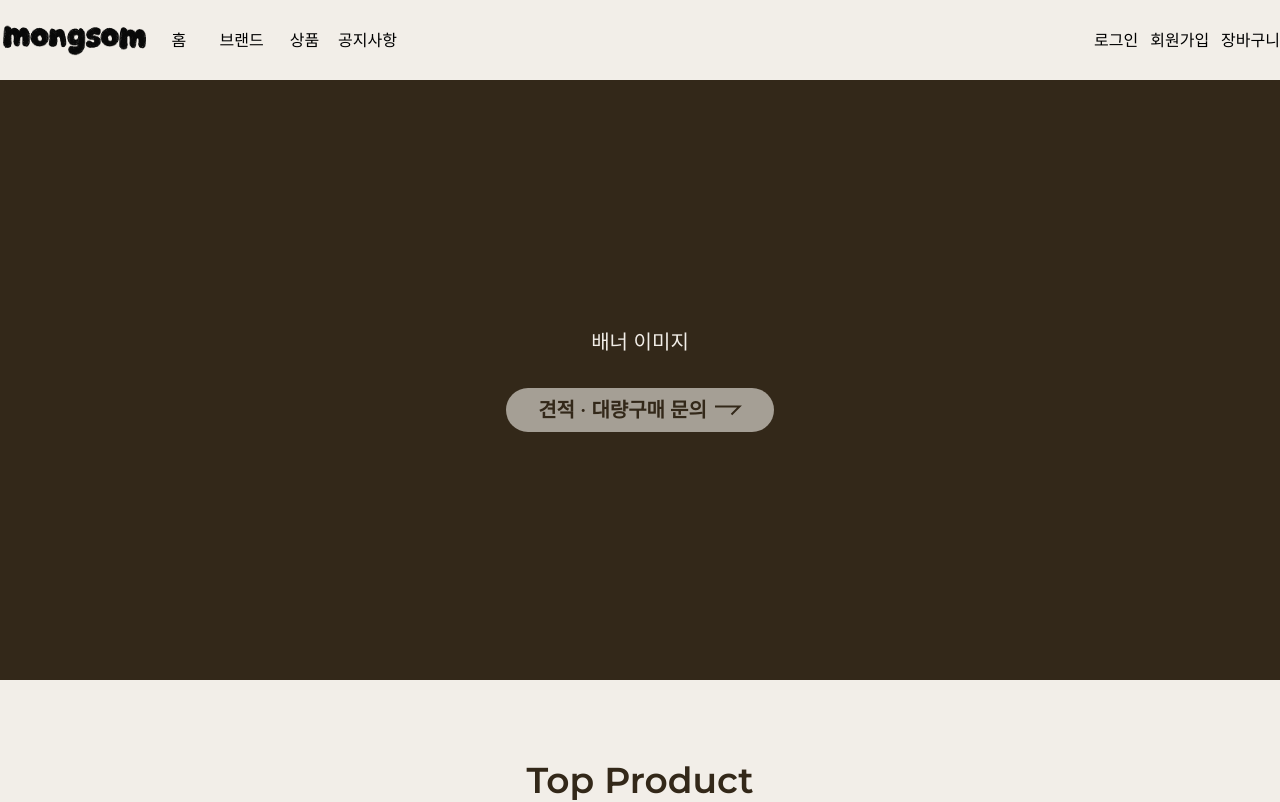
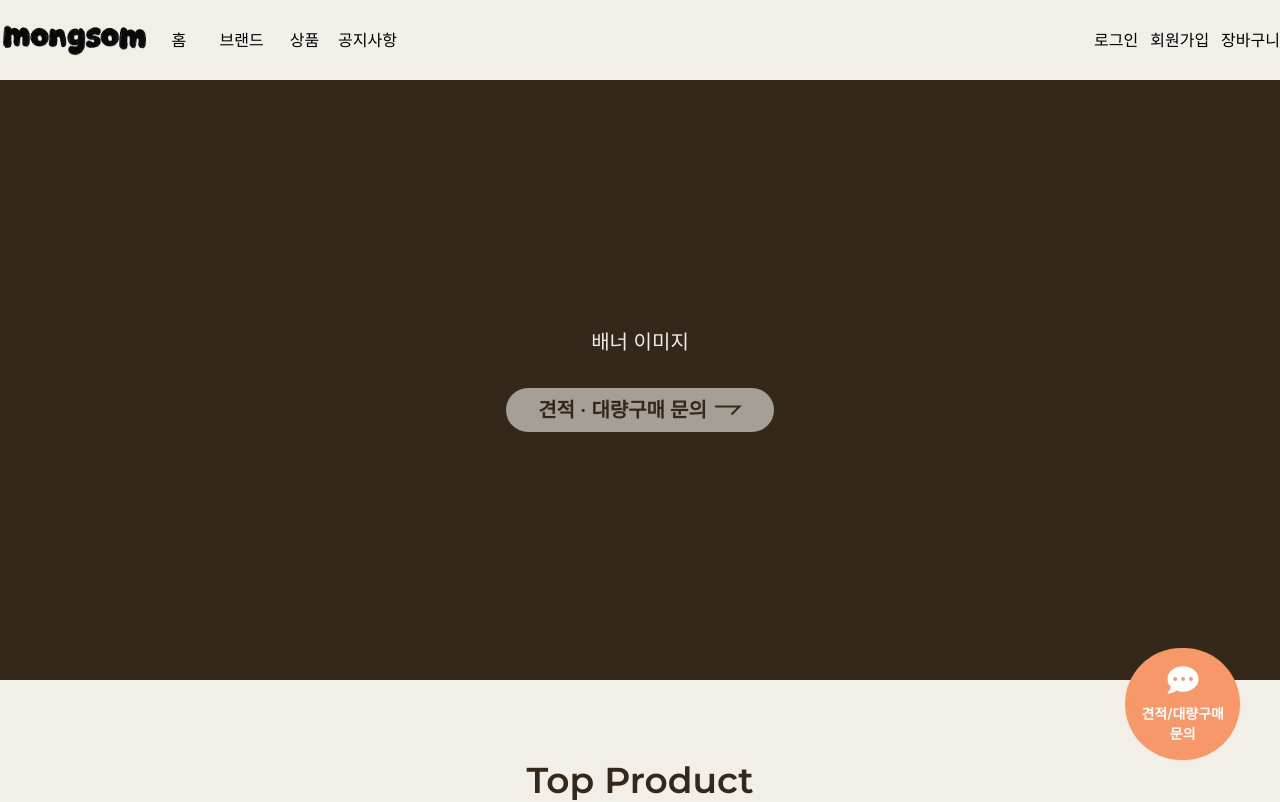
Before and after one commit to dwaf-organization/mongsom, a React (Create React App) app: page / in a window 1280 px wide. Shown: the top 802 px of the page. Built offline with nearby package versions, Linux system fonts and the light colour scheme; a web font is replaced by a local one.

Commit message:
feat: 내정보 텝 생성

```diff
--- /dev/null
+++ b/src/asset/icons/ChatIcon.jsx
@@ -0,0 +1,30 @@
+export default function ChatIcon({ className }) {
+  return (
+    <div className={className}>
+      <svg
+        width='100%'
+        height='100%'
+        viewBox='0 0 49 49'
+        fill='none'
+        xmlns='http://www.w3.org/2000/svg'
+      >
+        <g clip-path='url(#clip0_2309_367)'>
+          <path
+            d='M24.6016 3.40039C11.3453 3.40039 0.601562 12.1285 0.601562 22.9004C0.601562 27.5504 2.60781 31.8066 5.94531 35.1535C4.77344 39.8785 0.854688 44.0879 0.807813 44.1348C0.601562 44.3504 0.545313 44.6691 0.667187 44.9504C0.789062 45.2316 1.05156 45.4004 1.35156 45.4004C7.56719 45.4004 12.2266 42.4191 14.5328 40.5816C17.5984 41.7348 21.0016 42.4004 24.6016 42.4004C37.8578 42.4004 48.6016 33.6723 48.6016 22.9004C48.6016 12.1285 37.8578 3.40039 24.6016 3.40039ZM12.6016 25.9004C10.9422 25.9004 9.60156 24.5598 9.60156 22.9004C9.60156 21.241 10.9422 19.9004 12.6016 19.9004C14.2609 19.9004 15.6016 21.241 15.6016 22.9004C15.6016 24.5598 14.2609 25.9004 12.6016 25.9004ZM24.6016 25.9004C22.9422 25.9004 21.6016 24.5598 21.6016 22.9004C21.6016 21.241 22.9422 19.9004 24.6016 19.9004C26.2609 19.9004 27.6016 21.241 27.6016 22.9004C27.6016 24.5598 26.2609 25.9004 24.6016 25.9004ZM36.6016 25.9004C34.9422 25.9004 33.6016 24.5598 33.6016 22.9004C33.6016 21.241 34.9422 19.9004 36.6016 19.9004C38.2609 19.9004 39.6016 21.241 39.6016 22.9004C39.6016 24.5598 38.2609 25.9004 36.6016 25.9004Z'
+            fill='white'
+          />
+        </g>
+        <defs>
+          <clipPath id='clip0_2309_367'>
+            <rect
+              width='48'
+              height='48'
+              fill='white'
+              transform='translate(0.601562 0.400391)'
+            />
+          </clipPath>
+        </defs>
+      </svg>
+    </div>
+  );
+}
--- /dev/null
+++ b/src/components/ui/ChatFlutingButton.jsx
@@ -0,0 +1,16 @@
+import { Link } from 'react-router-dom';
+
+import ChatIcon from '../../asset/icons/ChatIcon';
+export default function ChatFlutingButton() {
+  return (
+    <div className='fixed bottom-10 right-10 z-50 bg-primary-200 rounded-full'>
+      <Link className='text-white px-4 py-4 rounded-full text-sm flex flex-col items-center gap-2'>
+        <ChatIcon className='w-8 h-8' />
+
+        <span className='text-center font-semibold'>
+          견적/대량구매 <br /> 문의
+        </span>
+      </Link>
+    </div>
+  );
+}
--- a/src/components/ui/SignUp/FormField.jsx
+++ b/src/components/ui/SignUp/FormField.jsx
@@ -33,7 +33,9 @@ export default function FormField({
           />
         )}
       </label>
-      <span>{message}</span>
+      <span className='text-left pl-[170px] text-sm text-gray-500'>
+        {message}
+      </span>
       {error && <p className='text-red-500 text-xs ml-[110px]'>{error}</p>}
     </div>
   );
--- /dev/null
+++ b/src/components/ui/mypage/MyInfoForm.jsx
@@ -0,0 +1,89 @@
+import FormField from '../SignUp/FormField';
+import AddressInput from '../AddressInput';
+import { Button } from '../button';
+
+export default function MyInfoForm() {
+  const userInfo = {
+    userId: 'user123',
+    password: '••••••••',
+    confirmPassword: '••••••••',
+    name: '홍길동',
+    email: 'hong@example.com',
+    address: {
+      zonecode: '12345',
+      addressDetail: '서울특별시 강남구 테헤란로 123',
+      userDetailAddress: '101동 1001호',
+    },
+  };
+
+  return (
+    <div>
+      <section className='flex flex-col justify-center py-6 space-y-6 '>
+        <FormField
+          id='userId'
+          label='아이디'
+          placeholder='아이디를 입력하세요'
+          required
+          message={'(영문 소문자/숫자 , 4~16자)'}
+          value={userInfo.userId}
+          readOnly
+        />
+
+        <FormField
+          id='password'
+          label='비밀번호'
+          type='password'
+          placeholder='비밀번호를 입력하세요'
+          required
+          message={'(영문 대소문자/숫자/특수문자 중 2개 이상, 8~20자)'}
+          value={userInfo.password}
+          readOnly
+        />
+
+        <FormField
+          id='confirmPassword'
+          label='비밀번호 확인'
+          type='password'
+          placeholder='비밀번호를 입력하세요'
+          required
+          value={userInfo.confirmPassword}
+          readOnly
+        />
+
+        <FormField
+          id='name'
+          label='이름'
+          placeholder='이름을 입력하세요'
+          required
+          value={userInfo.name}
+          readOnly
+        />
+
+        <AddressInput
+          id='address'
+          label='주소'
+          value={userInfo.address}
+          variant='signup'
+          readOnly
+        />
+
+        <FormField
+          id='email'
+          label='이메일'
+          type='email'
+          placeholder='이메일을 입력하세요'
+          required
+          value={userInfo.email}
+          readOnly
+        />
+      </section>
+
+      <Button
+        type='button'
+        className='w-fit px-8  py-2 mt-11 mx-auto text-lg rounded-none'
+      >
+        정보 수정
+      </Button>
+    </div>
+  );
+}
--- a/src/components/ui/mypage/MyInfoTab.jsx
+++ b/src/components/ui/mypage/MyInfoTab.jsx
@@ -1,3 +1,9 @@
+import MyInfoForm from './MyInfoForm';
+
 export default function MyInfoTab() {
-  return <div>MyInfoTab</div>;
+  return (
+    <div>
+      <MyInfoForm />
+    </div>
+  );
 }
--- a/src/view/Main.jsx
+++ b/src/view/Main.jsx
@@ -7,6 +7,7 @@ import {
   BestReviewSection,
   BrandStorySection,
 } from '../components/section/main';
+import ChatFlutingButton from '../components/ui/ChatFlutingButton';
 
 export default function Main() {
   return (
@@ -22,6 +23,7 @@ export default function Main() {
         <BestReviewSection />
         <BrandStorySection />
       </motion.div>
+      <ChatFlutingButton />
     </Mainwrapper>
   );
 }
```
